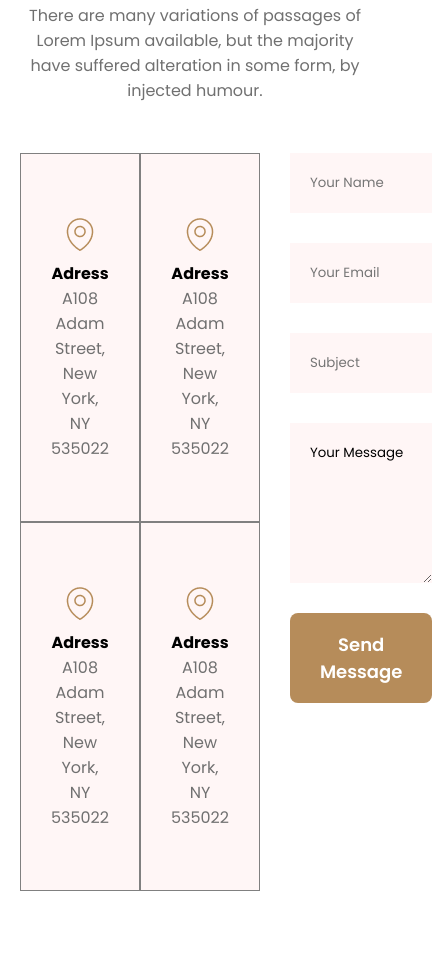
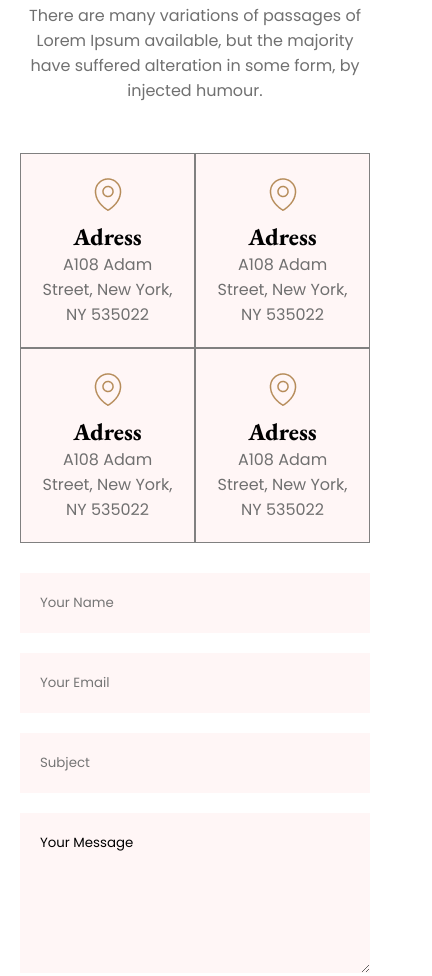
Before and after one commit to Imranhasanrimon/legal-solutions, a plain HTML site: page index.html in a window 390 px wide. Shown: the part 6183-7159 px from the top of the page, 432 px wide, since content can reach past the window. Drawn offline with nearby package versions, Linux system fonts and the light colour scheme.

Commit message:
responsive contact section is done

```diff
--- a/assets/styles/responsive.css
+++ b/assets/styles/responsive.css
@@ -68,6 +68,22 @@
     .faq .content .box i {
         right: 10px;
     }
+
+    /* contact section starts here  */
+    .contact .container {
+        grid-template-columns: repeat(1, 1fr);
+        gap: 30px;
+    }
+
+    .contact .container .address .box {
+        padding: 20px;
+    }
+
+    .contact form input,
+    .contact form textarea {
+        margin-bottom: 20px;
+    }
+
 }
 
 /* for medium devices  */
--- a/assets/styles/style.css
+++ b/assets/styles/style.css
@@ -240,6 +240,12 @@ header .hero-section {
     text-align: center;
 }
 
+.contact .container .address .box h4 {
+    font-family: "EB Garamond", serif;
+    font-size: 1.5rem;
+    font-weight: 800;
+}
+
 .contact form input,
 .contact form textarea {
     width: 100%;
@@ -253,3 +259,7 @@ header .hero-section {
 .contact form textarea {
     height: 160px;
 }
+
+.contact form .btn-primary {
+    width: 100%;
+}
```
